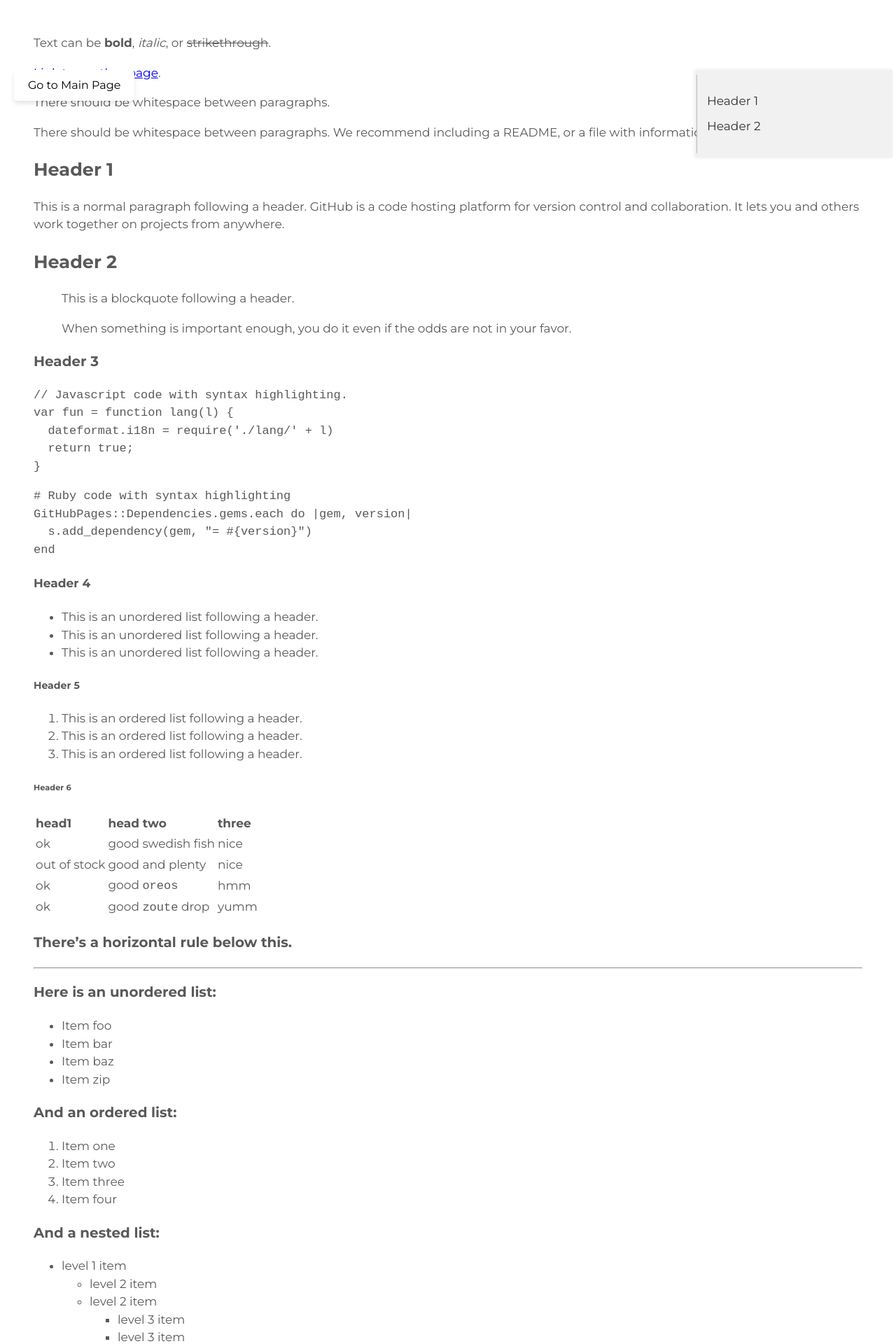
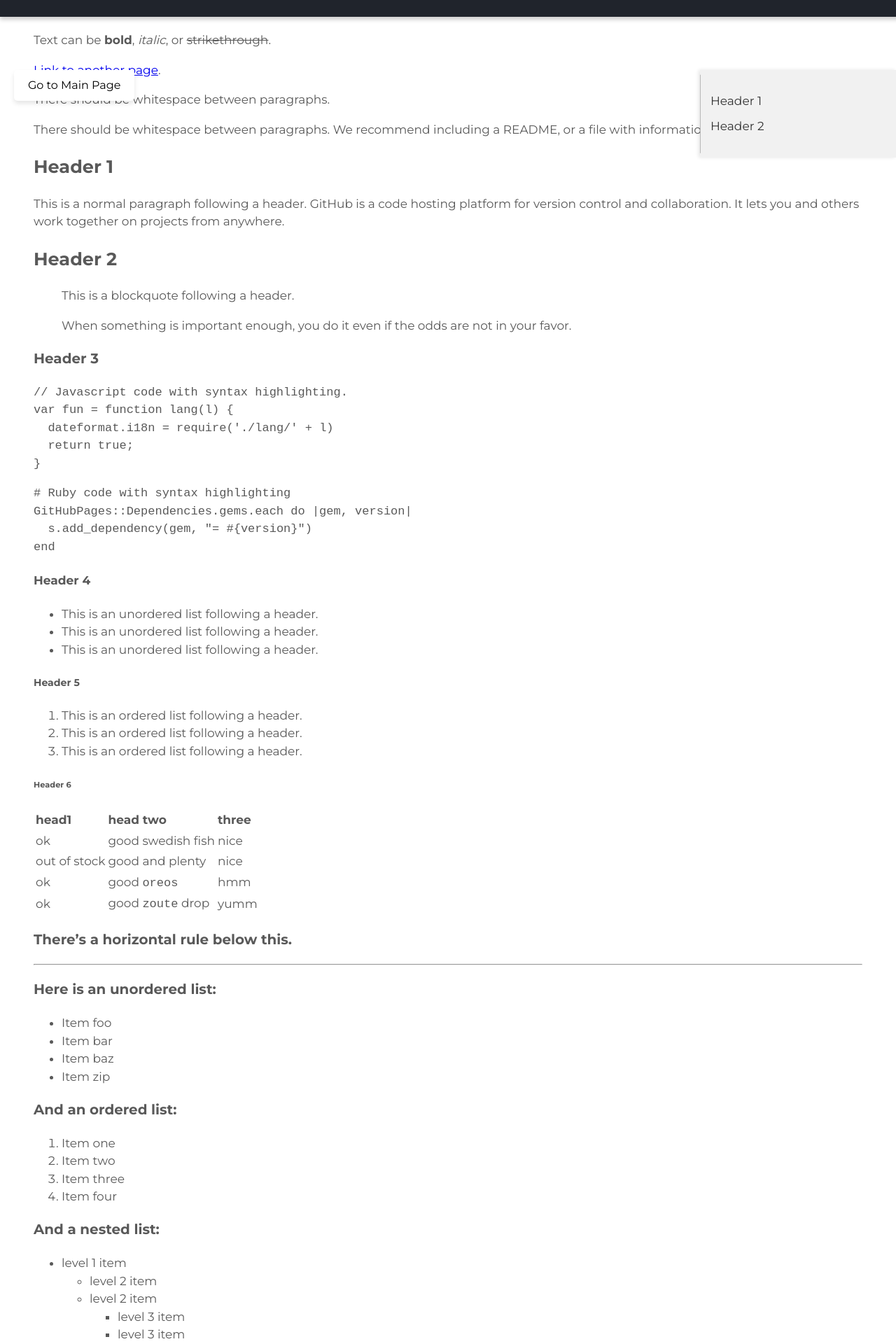
Before and after one commit to FredPili/ADAWebsite, a Jekyll site: the page built from example.md, in a window 1280 px wide. Shown: the top 1920 px of the page at 70% size. Built offline with Jekyll 4.4.1, drawn with Linux system fonts in a browser that asks for light colours.

Commit message:
update css

```diff
--- a/assets/css/styles.css
+++ b/assets/css/styles.css
@@ -1,7 +1,6 @@
-/* General Layout */
 body {
   background-color: #fff;
-  padding: 20px; /* Reduced padding for smaller screens */
+  padding: 20px; /* Adjust padding for smaller screens */
   font-size: 17px;
   line-height: 1.5;
   font-family: 'Montserrat', sans-serif;
@@ -27,7 +26,7 @@
 .sidebar {
   position: fixed;
   top: 100px;
-  right: 5px;
+  right: 0;
   width: 250px; /* Default sidebar width */
   background-color: #f1f1f1;
   padding: 15px;
@@ -87,8 +86,45 @@
   background-color: #cecece;
 }
 
+/* Sticky Banner */
+.sticky-banner {
+  position: fixed;
+  top: 0;
+  left: 0;
+  width: 100%; /* Full width */
+  background-color: #20242c; /* Dark background */
+  color: #ffffff; /* White text */
+  display: flex; /* Flex layout for aligning items */
+  flex-direction: column; /* Stack the text vertically */
+  align-items: center; /* Center items horizontally */
+  justify-content: center; /* Center the content vertically */
+  padding: 8px 2rem; /* Padding for spacing */
+  z-index: 1000; /* Ensure the banner stays on top */
+  box-shadow: 0px 4px 6px rgba(0, 0, 0, 0.2); /* Optional shadow */
+}
+
+/* Banner Title */
+.sticky-banner h1 {
+  font-size: 1.5rem; /* Adjust font size */
+  margin: 0; /* Remove margin */
+  color: #ffffff;
+  text-align: center; /* Ensure the text is centered */
+}
+
+/* Subtitle */
+.sticky-banner .subtitle {
+  font-size: 1rem; /* Slightly smaller font size for the subtitle */
+  margin: 0.5rem 0 0; /* Space between the title and subtitle */
+  color: #b0b0b0; /* Lighter color for the subtitle */
+  text-align: center; /* Center align the subtitle */
+}
+
 /* Responsive Adjustments */
 @media screen and (max-width: 1200px) {
+  .wrapper {
+    padding: 0 10px; /* Add more flexible padding */
+  }
+
   .sidebar {
     width: 200px; /* Adjust sidebar for medium screens */
   }
```
